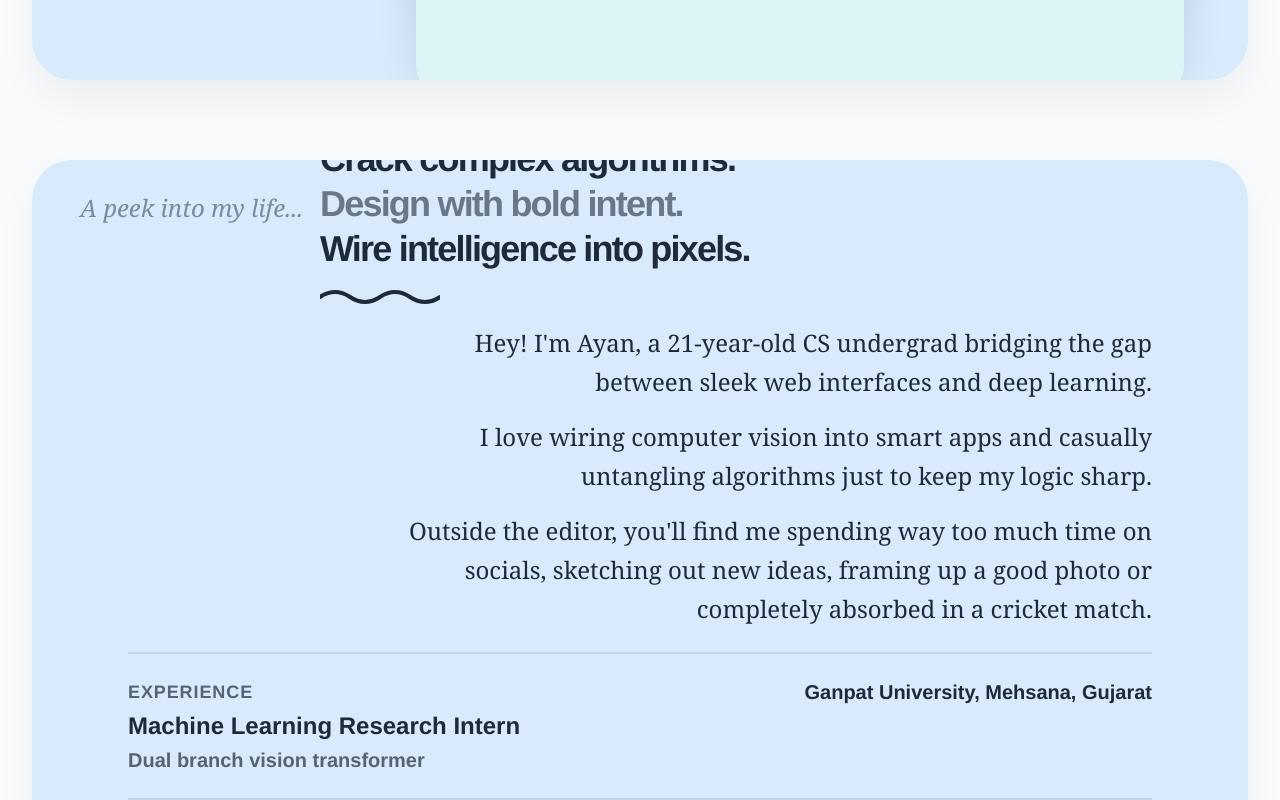
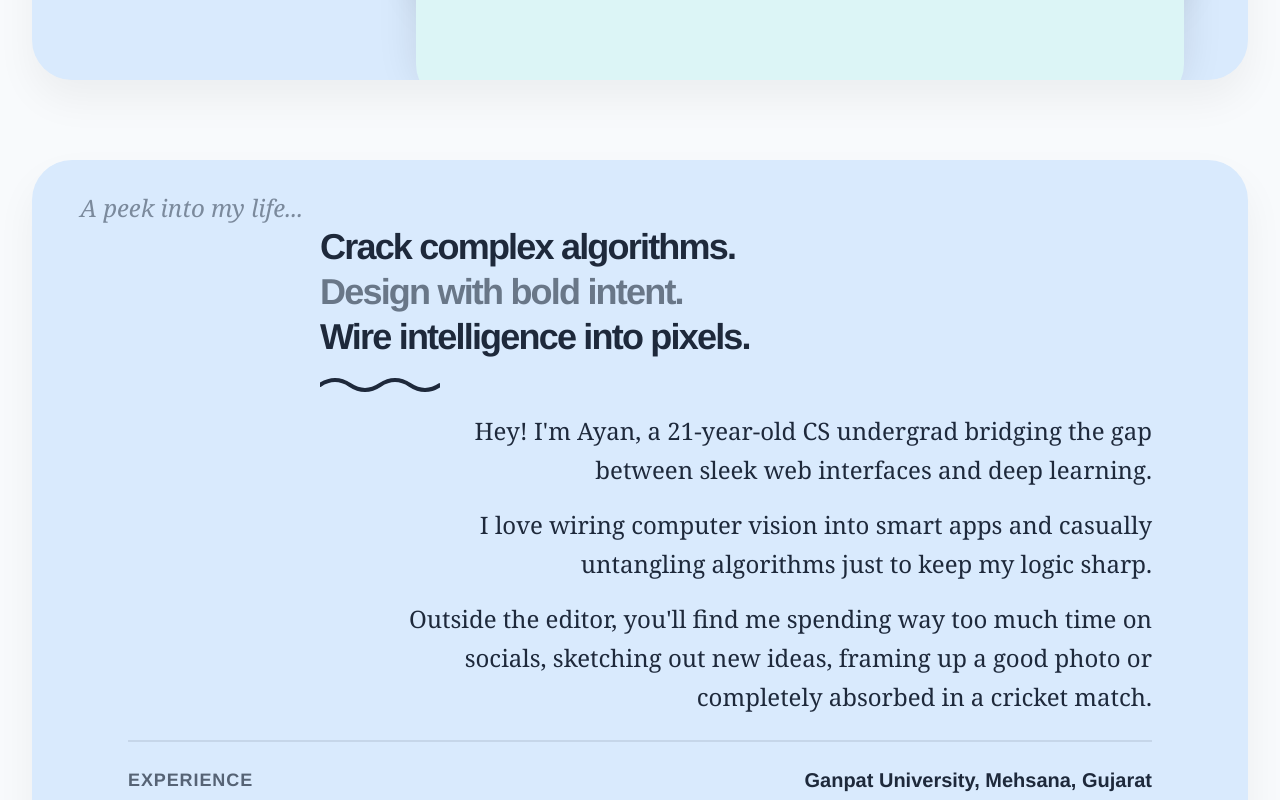
Before and after one commit to ssh-ayan21-c/portfolio, a React (Vite) app: page / in a window 1280 px wide. Shown: the part 2440-3240 px from the top of the page. Built offline with nearby package versions, Linux system fonts and the light colour scheme.

Commit message:
Fix quote clipping in About Me section

```diff
--- a/src/components/AboutMeSection.jsx
+++ b/src/components/AboutMeSection.jsx
@@ -16,17 +16,17 @@ const UnblurText = ({ children, delay = 0 }) => {
 
 const AboutMeSection = () => {
   return (
-    <section id="about" className="relative w-full h-screen px-8 pb-8 pt-0 bg-[var(--color-secondary)] z-30">
-      <div className="curved-container w-full h-full relative overflow-hidden py-12 px-8 md:px-24 bg-[#E0FAF1] shadow-2xl flex flex-col justify-center">
+    <section id="about" className="relative w-full min-h-screen px-8 pb-8 pt-0 bg-[var(--color-secondary)] z-30">
+      <div className="curved-container w-full h-full min-h-[90vh] relative overflow-hidden py-16 px-8 md:px-24 bg-[#E0FAF1] shadow-2xl flex flex-col justify-center">
 
         {/* Top Left Heading */}
         <h3 className="absolute top-8 left-12 z-50 text-2xl font-serif text-[#1E293B]/50 italic">
           A peek into my life...
         </h3>
 
-        <div className="max-w-5xl mx-auto w-full">
+        <div className="max-w-5xl mx-auto w-full mt-10 md:mt-0">
           {/* Quote Section */}
-          <div className="mb-2 pl-0 md:pl-48 mt-[-2rem]">
+          <div className="mb-2 pl-0 md:pl-48">
             <h2 className="text-2xl md:text-4xl font-black text-[#1E293B] leading-tight tracking-tighter">
               <span className="block">Crack complex algorithms.</span>
               <span className="block text-[#1E293B]/60">Design with bold intent.</span>
```
